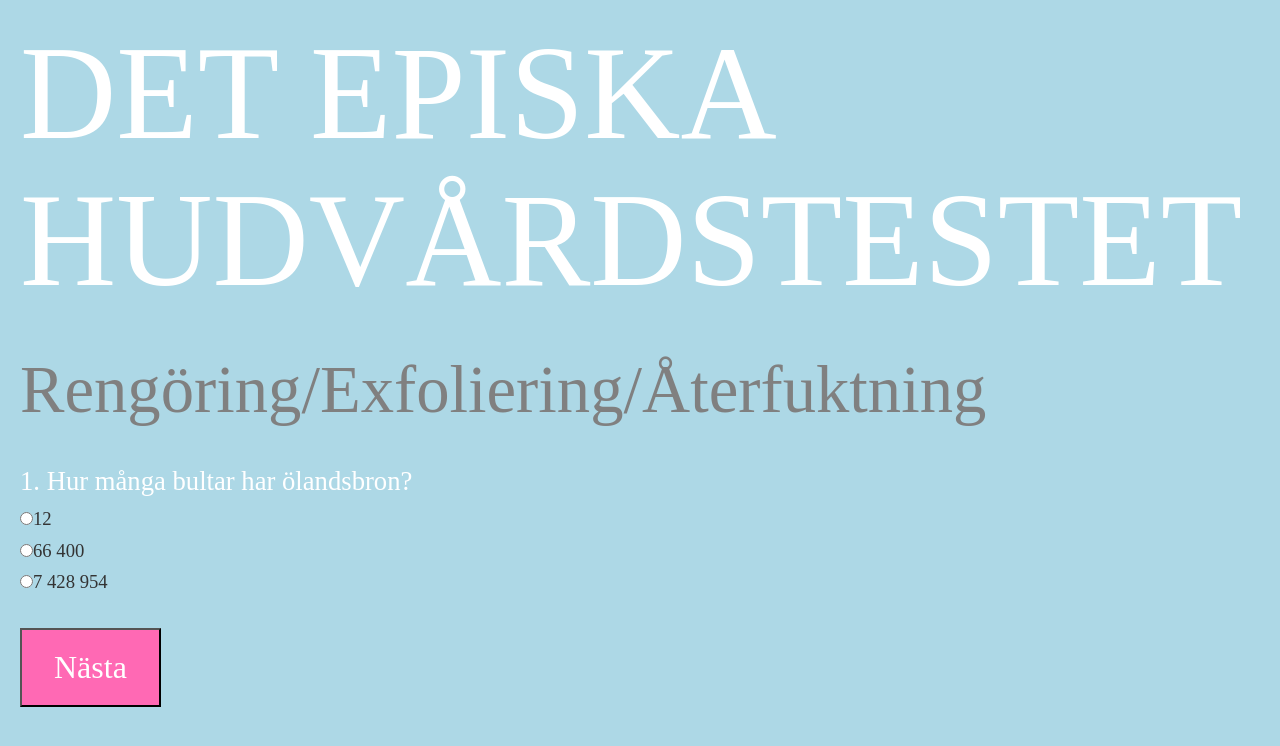
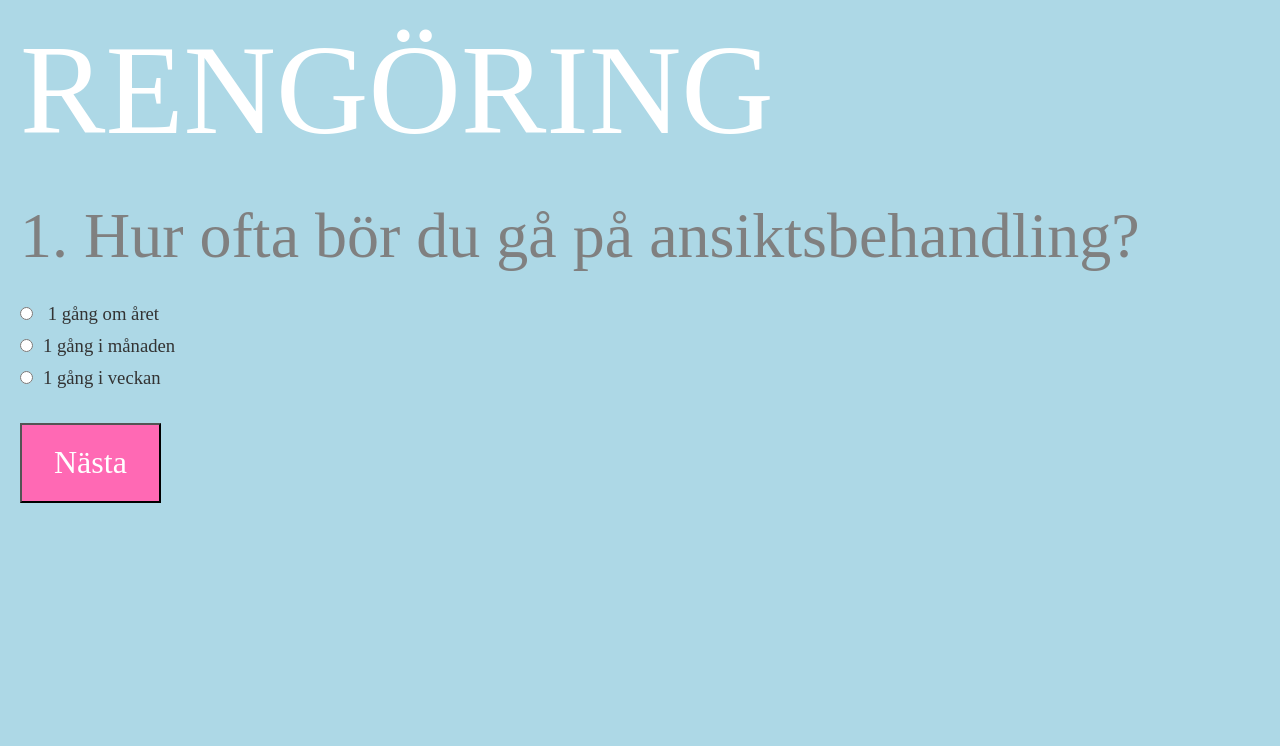
Before and after one commit to sofiemnilsson/quizproject, a Django app: page /quiz/1/question/1/ in a window 1280 px wide. Shown: the top 746 px of the page. Run offline with Django 3.2, Linux system fonts and the light colour scheme; some libraries are stand-ins or nearby versions.

Commit message:
Styling and content

```diff
--- a/quiz/templates/question.html
+++ b/quiz/templates/question.html
@@ -9,11 +9,11 @@
 	<link href = "/static/stylequiz.css" rel="stylesheet">
 </head>
 <body>
-	<h1>DET EPISKA HUDVÅRDSTESTET</h1>
-	<h2>Rengöring/Exfoliering/Återfuktning</h2>
-	<h3>{{ question_number }}. {{ question }}</h3>
+	<h1>{{ quiz.name }}</h1>
+	<h2>{{ question_number }}. {{ question }}</h2>
 	<form>
-		<input type="radio" name="q1" value="Alt 1" id="q1alt1"><label for="q1alt1"> {{ answer1 }} </label>
+		<input type="radio" name="q1" value="Alt 1" id="q1alt1">
+			<label for="q1alt1"> {{ answer1 }} </label>
 		<br>
 		<input type="radio" name="q1" value="Alt 2" id="q1alt2"><label for="q1alt2"> {{ answer2 }} </label>
 		<br>
--- a/quiz/views.py
+++ b/quiz/views.py
@@ -3,20 +3,20 @@ from django.shortcuts import render
 quizzes = [
 	{
 		"quiz_number": 1,
-		"name": "Klassiska böcker",
-		"description": "Hur bra kan du dina klassiker?"
+		"name": "Rengöring",
+		"description": "Vad vet du om hudvårdens grundbult?"
 	},
 
 	{
 		"quiz_number": 2,
-		"name": "Största fotbollslagen",
-		"description": "Kan du dina lag?"
+		"name": "Exfoliering",
+		"description": "Korn, kemisk eller inte alls?"
 	},
 
 	{
 		"quiz_number": 3,
-		"name": "Världens mest kända hackare",
-		"description": "Kan du din hackerhistoria?"
+		"name": "Återfuktning",
+		"description": "Varför serum när det finns crème? Och andra stora frågor."
 
 	},
 ]
@@ -37,10 +37,11 @@ def quiz(request, quiz_number):
 def question(request, quiz_number, question_number):
 	context = {
 		"question_number": question_number,
-		"question": "Hur många bultar har ölandsbron?",
-		"answer1": "12",
-		"answer2": "66 400",
-		"answer3": "7 428 954",
+		"question": "Hur ofta bör du gå på ansiktsbehandling?",
+		"answer1": "1 gång om året",
+		"answer2": "1 gång i månaden",
+		"answer3": "1 gång i veckan",
+		"quiz": quizzes[quiz_number -1],
 		"quiz_number": quiz_number,
 
 	}
--- a/static/stylequiz.css
+++ b/static/stylequiz.css
@@ -9,12 +9,13 @@ body {
 
 h1{
 	color: white;
-	font-size: 100pt;
+	font-size: 10vw;
 	padding-bottom: 20px;
+	text-transform: uppercase;
 }
 h2{
 	color: grey;
-	font-size: 50pt;
+	font-size: 5vw;
 	padding-bottom: 20px;
 }
 
@@ -30,11 +31,12 @@ a{
 }
 
 p{
-	padding-bottom: 20px
+	padding-bottom: 20px;
 }
 
 label{
 	font-weight: normal;
+	padding-left: 10px;
 }
 
 button {
@@ -45,3 +47,8 @@ button {
 	font-size: 24pt;
 
 }
+
+img {
+    width: 100%;
+    height: auto;
+}
```
Also changed, not shown: quiz/templates/startpage.html (+4 -4 lines), static/sheetmasks.jpg (added), 1 other file.
